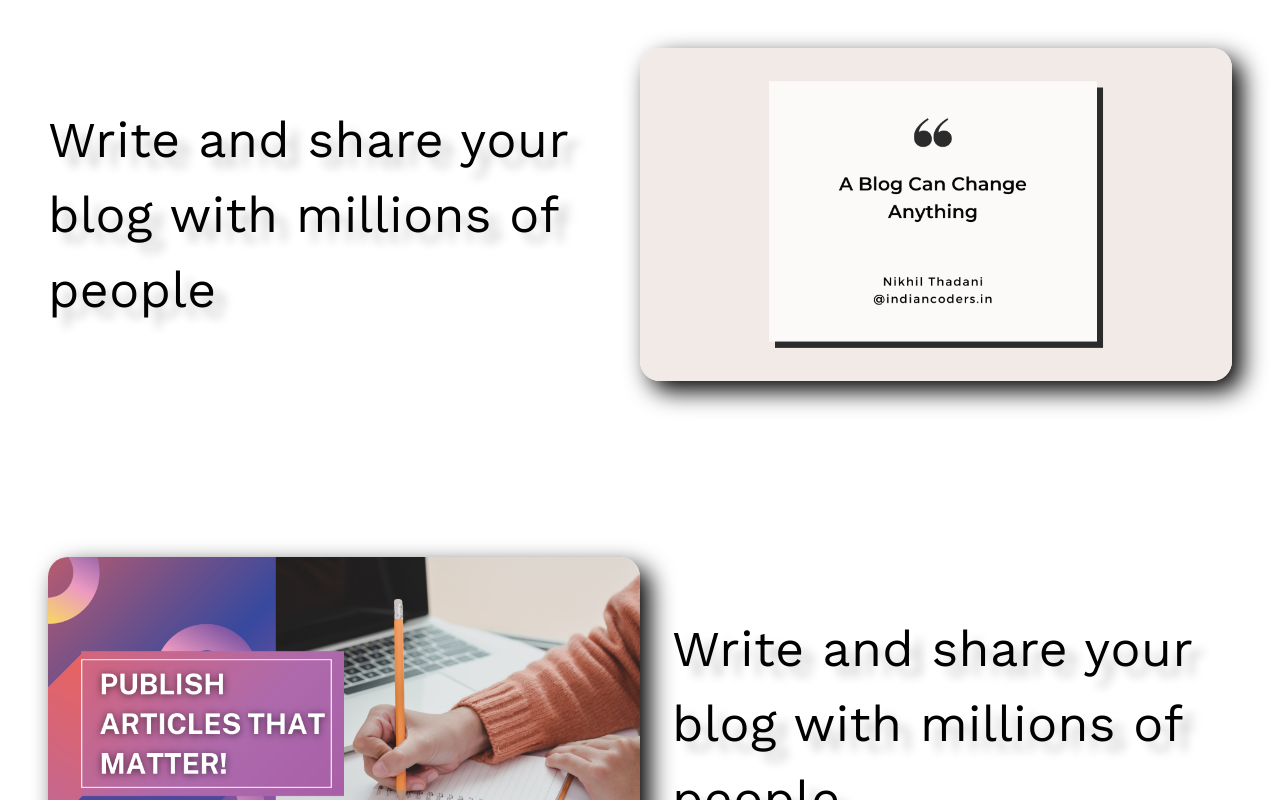
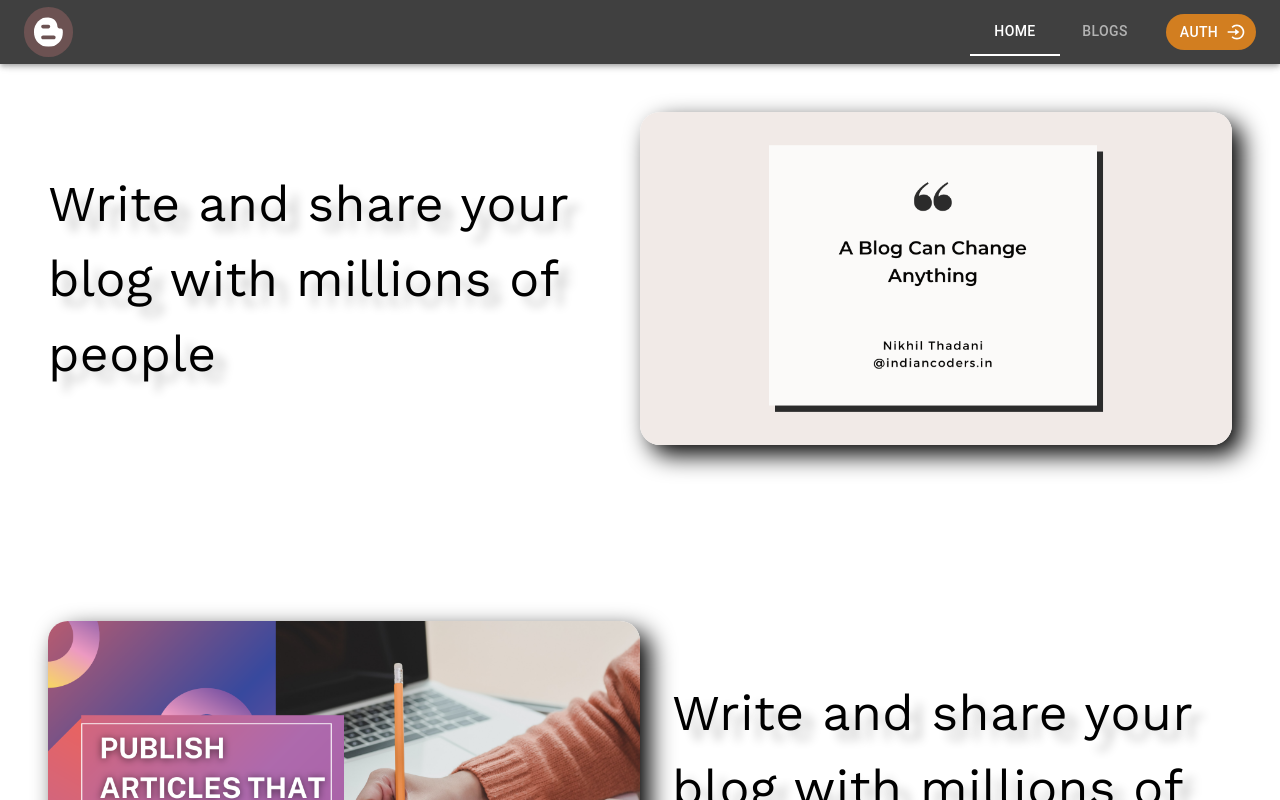
Before and after one commit to darshakjani8101/Blog_Application, a React (Create React App) app in the folder client/: page / in a window 1280 px wide. Shown: the top 800 px of the page. Built offline with nearby package versions, Linux system fonts and the light colour scheme.

Commit message:
Created header design

```diff
--- a/client/src/App.tsx
+++ b/client/src/App.tsx
@@ -1,8 +1,12 @@
+import Header from "./components/header/Header";
 import Homepage from "./components/home/Homepage";
 
 function App() {
   return (
     <div>
+      <header>
+        <Header />
+      </header>
       <Homepage />
     </div>
   );
--- /dev/null
+++ b/client/src/components/header/Header.tsx
@@ -0,0 +1,40 @@
+import { AppBar, Box, Button, Tab, Tabs, Toolbar } from "@mui/material";
+import { ImBlogger } from "react-icons/im";
+import { headerStyles } from "../../styles/header-styles";
+import { useState } from "react";
+import { BiLogInCircle } from "react-icons/bi";
+
+const Header = () => {
+  const [value, setValue] = useState(0);
+
+  return (
+    <AppBar sx={headerStyles.appBar}>
+      <Toolbar>
+        <ImBlogger
+          size={"30px"}
+          style={{
+            borderRadius: "50px",
+            padding: "10px",
+            background: "#6c5252",
+          }}
+        />
+        <Box sx={headerStyles.tabContainer}>
+          <Tabs
+            textColor="inherit"
+            TabIndicatorProps={{ style: { background: "white" } }}
+            value={value}
+            onChange={(e, val) => setValue(val)}
+          >
+            <Tab disableRipple label="Home" />
+            <Tab disableRipple label="Blogs" />
+          </Tabs>
+          <Button endIcon={<BiLogInCircle />} sx={headerStyles.authBtn}>
+            Auth
+          </Button>
+        </Box>
+      </Toolbar>
+    </AppBar>
+  );
+};
+
+export default Header;
--- a/client/src/components/home/Footer.tsx
+++ b/client/src/components/home/Footer.tsx
@@ -1,5 +1,4 @@
 import { Box, Button, Typography } from "@mui/material";
-import React from "react";
 import { homepageStyles } from "../../styles/homepage-styles";
 
 const Footer = () => {
--- a/client/src/components/home/Homepage.tsx
+++ b/client/src/components/home/Homepage.tsx
@@ -1,5 +1,4 @@
 import { Box, Typography } from "@mui/material";
-import React from "react";
 import { homepageStyles } from "../../styles/homepage-styles";
 import Footer from "./Footer";
 
--- /dev/null
+++ b/client/src/styles/header-styles.ts
@@ -0,0 +1,25 @@
+import { Styles } from "./homepage-styles";
+
+export const headerStyles: Styles = {
+  appBar: {
+    position: "sticky",
+    bgcolor: "#404040",
+  },
+  tabContainer: {
+    width: "100%",
+    marginLeft: "auto",
+    display: "flex",
+    justifyContent: "flex-end",
+    alignItems: "center",
+  },
+  authBtn: {
+    ml: 2,
+    bgcolor: "#d27e20",
+    color: "white",
+    borderRadius: 20,
+    width: 90,
+    ":hover": {
+      bgcolor: "#ff9400",
+    },
+  },
+};
--- a/client/src/styles/homepage-styles.ts
+++ b/client/src/styles/homepage-styles.ts
@@ -1,6 +1,6 @@
 import { SxProps } from "@mui/material";
 
-type Styles = {
+export type Styles = {
   [key: string]: SxProps;
 };
 
```
